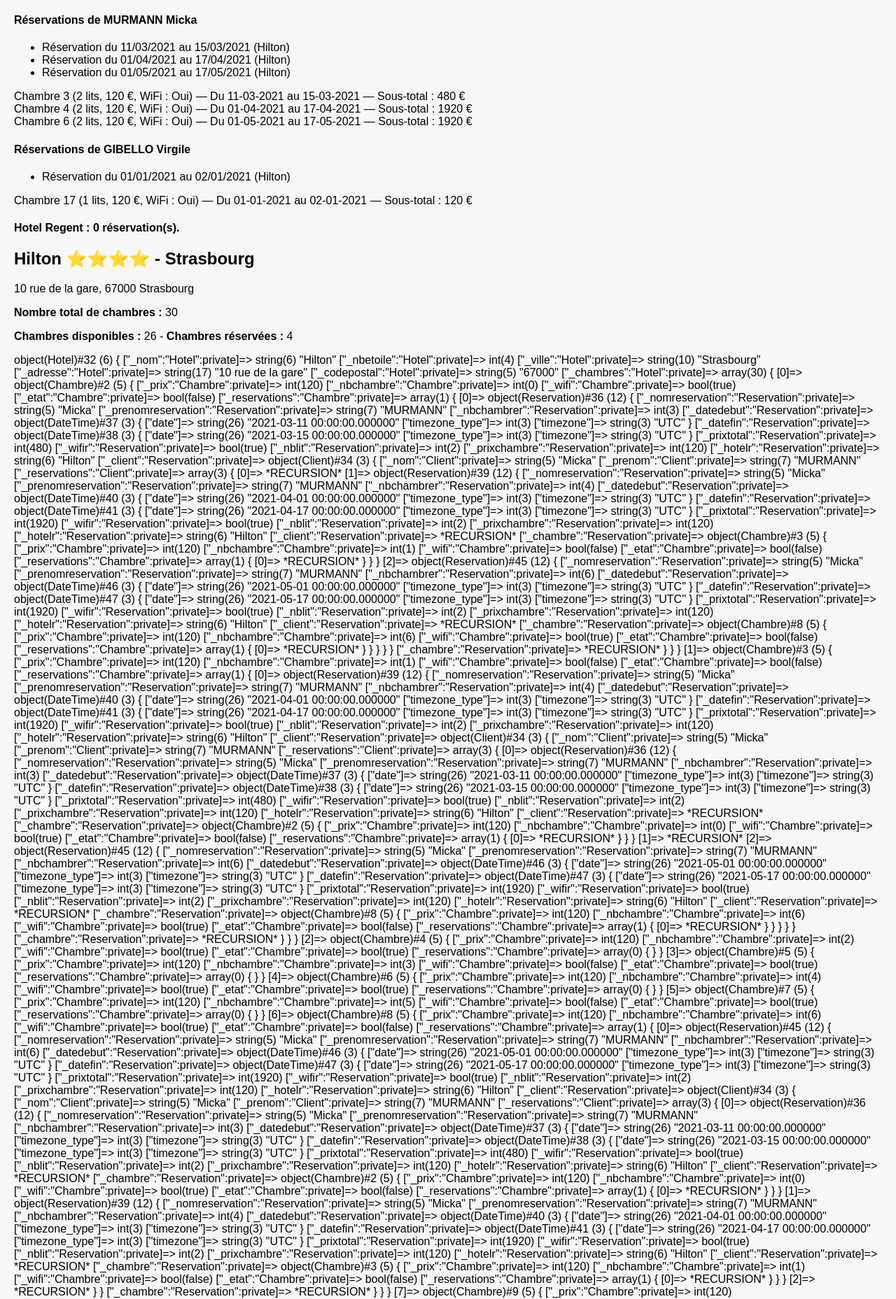
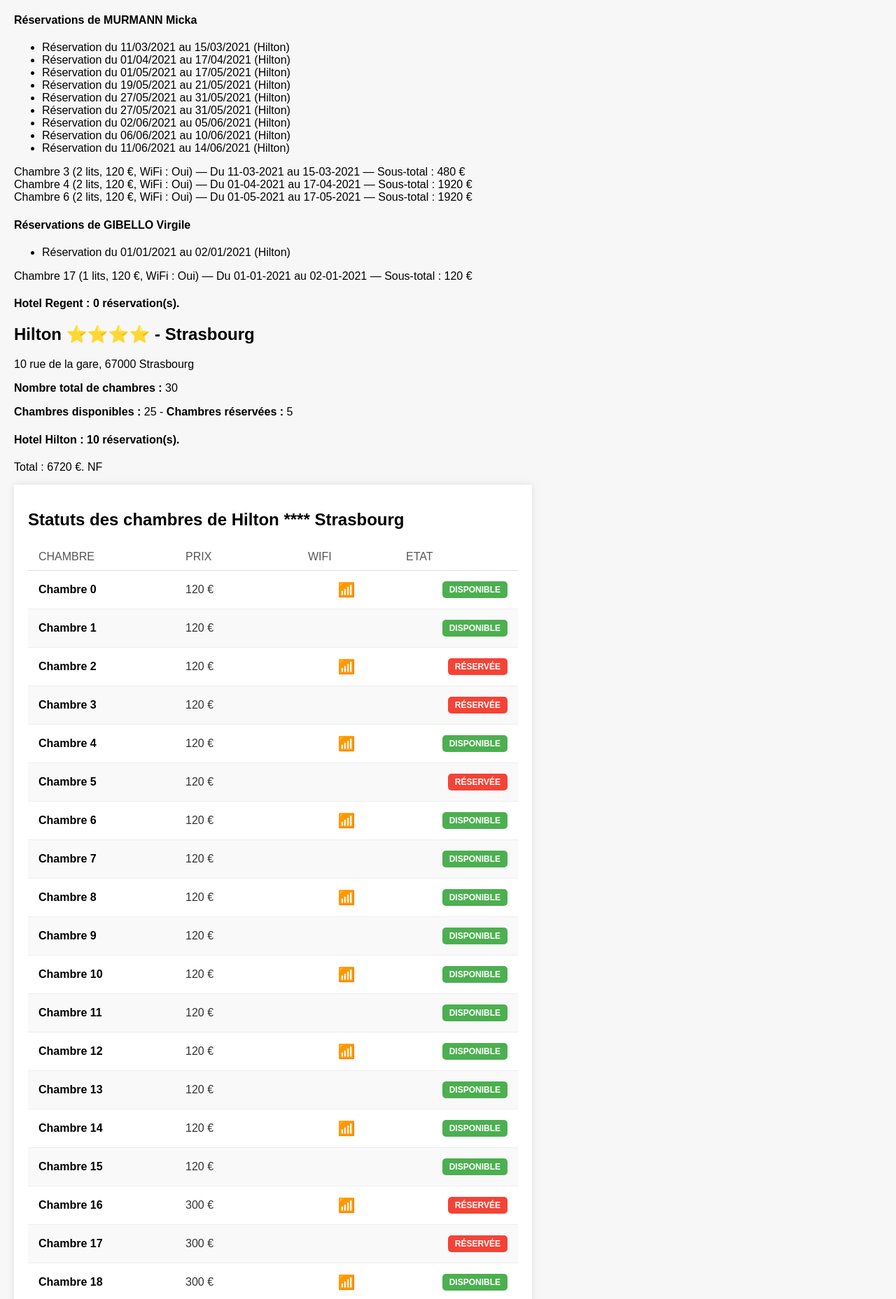
Before and after one commit to vally68/hotel, a PHP site: page / in a window 1280 px wide. Shown: the top 1857 px of the page at 70% size. Run offline with PHP 8.4, Linux system fonts and the light colour scheme.

Commit message:
modificztion calcul prix, réservation, chambres

```diff
--- a/Index.php
+++ b/Index.php
@@ -31,32 +31,57 @@ foreach ($chambres as $ch) {
 }
 
 
-$cl1 = new client("Micka", "MURMANN");
-$cl2 = new client("Virgile", "GIBELLO");
+$cl1 = new client( "MURMANN", "Micka" );
+$cl2 = new client("GIBELLO", "Virgile" );
 
+// a revoir, trop bordélique et inutilement compliqué
+$resv1 = new Reservation(3, new DateTime("2021-03-11"), new DateTime("2021-03-15"),
+    0, true, 2, 120, "Hilton", $cl1, $chambres[2]);
+$resv1->calculerSousTotal();
 
-$resv1 = new Reservation("Micka", "MURMANN", 3, new DateTime("2021-03-11"), new DateTime("2021-03-15"),
-    0, true, 2, 120, "Hilton", $cl1, $chambres[0]);
-$resv1->calculerPrixTotal();
+$resv2 = new Reservation( 4, new DateTime("2021-04-01"), new DateTime("2021-04-17"),
+    0, true, 2, 120, "Hilton", $cl1, $chambres[3]);
+$resv2->calculerSousTotal();
 
-$resv2 = new Reservation("Micka", "MURMANN", 4, new DateTime("2021-04-01"), new DateTime("2021-04-17"),
-    0, true, 2, 120, "Hilton", $cl1, $chambres[1]);
-$resv2->calculerPrixTotal();
+$resv3 = new Reservation( 17, new DateTime("2021-01-01"), new DateTime("2021-01-02"),
+    0, true, 1, 120, "Hilton", $cl2, $chambres[16]);
+    $resv3->calculerSousTotal();
 
-$resv3 = new Reservation("Virgile", "GIBELLO", 17, new DateTime("2021-01-01"), new DateTime("2021-01-02"),
-    0, true, 1, 120, "Hilton", $cl2, $chambres[16]);
-    $resv3->calculerPrixTotal();
+    $resv4 = new Reservation( 6, new DateTime("2021-05-01"), new DateTime("2021-05-17"),
+    0, true, 2, 120, "Hilton", $cl1, $chambres[5]);
+$resv4->calculerSousTotal();
 
-    $resv4 = new Reservation("Micka", "MURMANN", 6, new DateTime("2021-05-01"), new DateTime("2021-05-17"),
-    0, true, 2, 120, "Hilton", $cl1, $chambres[6]);
-$resv4->calculerPrixTotal();
+ $resv5 = new Reservation( 6, new DateTime("2021-05-19"), new DateTime("2021-05-21"),
+    0, true, 2, 120, "Hilton", $cl1, $chambres[5]);
+$resv5->calculerSousTotal();
+
+ $resv6 = new Reservation( 6, new DateTime("2021-05-27"), new DateTime("2021-05-31"),
+    0, true, 2, 120, "Hilton", $cl1, $chambres[5]);
+$resv6->calculerSousTotal();
+
+ $resv7 = new Reservation( 6, new DateTime("2021-05-27"), new DateTime("2021-05-31"),
+    0, true, 2, 120, "Hilton", $cl1, $chambres[5]);
+$resv7->calculerSousTotal(); //mettre verif date?
+
+ $resv8 = new Reservation( 18, new DateTime("2021-06-02"), new DateTime("2021-06-05"),
+    0, true, 2, 120, "Hilton", $cl1, $chambres[17]);
+$resv8->calculerSousTotal();
+
+ $resv9 = new Reservation( 18, new DateTime("2021-06-06"), new DateTime("2021-06-10"),
+    0, true, 2, 120, "Hilton", $cl1, $chambres[17]);
+$resv9->calculerSousTotal();
+
+ $resv10 = new Reservation(18, new DateTime("2021-06-11"), new DateTime("2021-06-14"),
+    0, true, 2, 120, "Hilton", $cl1, $chambres[17]);
+$resv10->calculerSousTotal();
+//var_dump($resv10);
 
 
 
-$reservations = [$resv1, $resv2, $resv3,$resv4];
+$reservations = [$resv1, $resv2, $resv3,$resv4,$resv5,$resv6,$resv7,$resv8,$resv9,$resv10];
 
 
-$nbResahotel = Reservation::ReservationsHotel($reservations, "Hilton");
+$nbResahotel = Reservation::ReservationsHotel($reservations, "Hilton"); // a revoir
 $nbResahotel2 = Reservation::ReservationsHotel($reservations, "Regent");
 
 
@@ -66,19 +91,19 @@ echo "<h4>Hotel Regent : $nbResahotel2 réservation(s).</h4>";
 
 
 $hotel1->AfficherInfos();
-var_dump($hotel1);
+//var_dump($hotel1);
 echo "<h4>Hotel Hilton : $nbResahotel réservation(s).</h4>";
-
-//$nbResaMicka = Reservation::ReservationsClient($reservations, "Micka", "MURMANN");
-//echo "<h4>$nbResaMicka réservation(s) pour Micka MURMANN.</h4>";
 
 
 
-$totalresv = $resv1->getPrixTotal() + $resv2->getPrixTotal() + $resv4->getPrixTotal();
-echo "<p>Total : {$totalresv} €.</p>";
+// à améliorerdéplacer
+
+$reservations = [$resv1, $resv2, $resv4, $resv5, $resv6, $resv7, $resv8, $resv9, $resv10];
+$totalresv2 = array_sum(array_map(fn($resa) => $resa->calculerSousTotal(), $reservations));
+echo "<p>Total : {$totalresv2} €. NF</p>";
 
 $hotel1-> getReservClient();
- //var_dump($hotel1);
+
 
 ?>
 
--- a/client.php
+++ b/client.php
@@ -27,7 +27,7 @@ class Client {
 
     // Afficher les infos du client et ses réservations
     public function afficherInfosClient(): void {
-        echo "<h4>Réservations de {$this->_prenom} {$this->_nom}</h4>";
+        echo "<h4>Réservations de {$this->_nom} {$this->_prenom} </h4>";
 
         if (empty($this->_reservations)) {
             echo "<p>Aucune réservation.</p>";
--- a/hotel.php
+++ b/hotel.php
@@ -7,7 +7,7 @@ class Hotel {
     private string $_adresse;
     private string $_codepostal;
     private array $_chambres = []; // Liste des chambres de l'hôtel
-   // private Chambre $_etat;
+
 
     // --- CONSTRUCTEUR ---
     public function __construct(string $nom, int $nbetoile, string $ville, string $adresse, string $codepostal) {
--- a/reservation.php
+++ b/reservation.php
@@ -1,90 +1,90 @@
 <?php
-
+ // la classe est à revoir, trop d'infos inutile et qui surcharge le code
 class Reservation {
-    private string $_nomreservation;
-    private string $_prenomreservation;
+   // private string $_nomreservation; // est-ce utile vu qu'on peut les récupérer de client?
+  //  private string $_prenomreservation; // est-ce utile vu qu'on peut les récupérer de client?
     private int $_nbchambrer;
     private DateTime $_datedebut;
     private DateTime $_datefin;
     private int $_prixtotal;
-    private bool $_wifir;
+    private bool $_wifietat;
     private int $_nblit;
     private int $_prixchambre;
-    private string $_hotelr;
+    private string $_hotelreserver;
     private Client $_client;
     private Chambre $_chambre;
 
     public function __construct(
-        string $_nomreservation,
-        string $prenomreservation,
-        int $nbchambrer,
-        DateTime $datedebut,
-        DateTime $datefin,
-        int $prixtotal,
-        bool $wifir,
-        int $nblit,
-        int $prixchambre,
-        string $hotelr,
-        Client $client,
+        //string $_nomreservation,
+       // string $_prenomreservation,
+        int $_nbchambrer,
+        DateTime $_datedebut,
+        DateTime $_datefin,
+        int $_prixtotal,
+        bool $_wifietat,
+        int $_nblit,
+        int $_prixchambre,
+        string $_hotelreserver,
+        Client $_client,
         Chambre $_chambre
     ) {
-        $this->_nomreservation = $_nomreservation;
-        $this->_prenomreservation = $prenomreservation;
-        $this->_nbchambrer = $nbchambrer;
-        $this->_datedebut = $datedebut;
-        $this->_datefin = $datefin;
-        $this->_prixtotal = $prixtotal;
-        $this->_wifir = $wifir;
-        $this->_nblit = $nblit;
-        $this->_prixchambre = $prixchambre;
-        $this->_hotelr = $hotelr;
-        $this->_client = $client;
+      //  $this->_nomreservation = $_nomreservation;
+      //  $this->_prenomreservation = $_prenomreservation;
+        $this->_nbchambrer = $_nbchambrer;
+        $this->_datedebut = $_datedebut;
+        $this->_datefin = $_datefin;
+        $this->_prixtotal = $_prixtotal;
+        $this->_wifietat = $_wifietat;
+        $this->_nblit = $_nblit;
+        $this->_prixchambre = $_prixchambre;
+        $this->_hotelreserver = $_hotelreserver;
+        $this->_client = $_client;
         $this->_chambre = $_chambre;
 
         // Lien bidirectionnel
-        $client->ajouterReservation($this);
+        $_client->ajouterReservation($this);
         $_chambre->ajouterReservation($this);
     }
 
     // --- GETTERS ---
     public function getClient(): Client { return $this->_client; }
     public function getChambre(): Chambre { return $this->_chambre; }
-    public function getNomReservation(): string { return $this->_nomreservation; }
-    public function getPrenomReservation(): string { return $this->_prenomreservation; }
+   // public function getNomReservation(): string { return $this->_nomreservation; }
+   // public function getPrenomReservation(): string { return $this->_prenomreservation; }
     public function getNbchambrer(): int { return $this->_nbchambrer; }
     public function getDateDebut(): DateTime { return $this->_datedebut; }
     public function getDateFin(): DateTime { return $this->_datefin; }
     public function getPrixTotal(): int { return $this->_prixtotal; }
-    public function getWifi(): bool { return $this->_wifir; }
+    public function getWifi(): bool { return $this->_wifietat; }
     public function getNblit(): int { return $this->_nblit; }
     public function getPrixchambre(): int { return $this->_prixchambre; }
-    public function getHotelr(): string { return $this->_hotelr; }
+    public function getHotelr(): string { return $this->_hotelreserver; }
 
     // --- SETTERS ---
     public function setPrixTotal(int $prixtotal): void {
-        $this->_prixtotal = $prixtotal;
+        $this->_prixtotal = $_prixtotal;
     }
 
     public function setDateFin(DateTime $datefin): void {
-        $this->_datefin = $datefin;
+        $this->_datefin = $_datefin;
     }
 
     // --- AFFICHAGE ---
     public function __toString(): string {
         return "Réservation du " . $this->_datedebut->format('d/m/Y') .
                " au " . $this->_datefin->format('d/m/Y') .
-               " (" . $this->_hotelr . ")";
+               " (" . $this->_hotelreserver . ")";
     }
 
     public function afficherResa(): void {
         echo "Chambre {$this->_nbchambrer} ({$this->_nblit} lits, {$this->_prixchambre} €";
-        echo ", WiFi : " . ($this->_wifir ? "Oui" : "Non") . ")";
+        echo ", WiFi : " . ($this->_wifietat ? "Oui" : "Non") . ")";
         echo " — Du " . $this->_datedebut->format('d-m-Y') . " au " . $this->_datefin->format('d-m-Y');
         echo " — Sous-total : {$this->_prixtotal} €<br>";
     }
 
     // --- MÉTHODES DE CALCUL ---
-    public function calculerPrixTotal(): int {
+    public function calculerSousTotal(): int {
         $interval = $this->_datedebut->diff($this->_datefin);
         $nbJours = $interval->days ?: 1; // minimum 1 jour
         $this->_prixtotal = $this->_prixchambre * $nbJours;
@@ -114,4 +114,11 @@ class Reservation {
         }
         return $compteur;
     }
+
+    // public function calculerSousTotal(): int {
+    //     $interval = $this->_datedebut->diff($this->_datefin);
+    //     $nbJours = $interval->days ?: 1; // minimum 1 jour
+    //     $this->_prixtotal = $this->_prixchambre * $nbJours;
+    //     return $this->_prixtotal;
+    // }
 }
```
